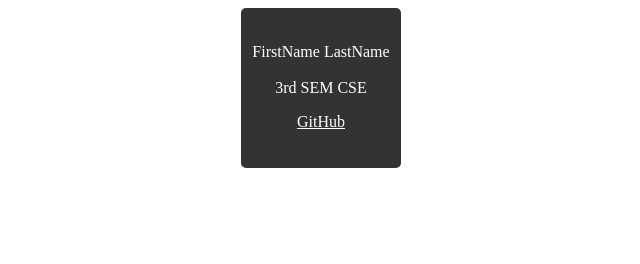
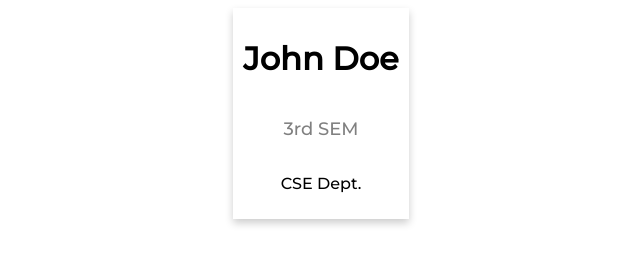
Before and after one commit to we-developers-community/OpenSource-contributions, a plain HTML site: page index.html in a window 1280 px wide. Shown: the whole page, without its empty margins (319-959 px from the left). Drawn offline with Linux system fonts and the light colour scheme.

Commit message:
Update index.html

```diff
--- a/index.html
+++ b/index.html
@@ -5,25 +5,33 @@
 Open Source Contributions
 </title>
 <style>
+@import url('https://fonts.googleapis.com/css2?family=Montserrat:wght@500&display=swap');
 .container{
 display:flex;
 justify-content:center;
 align-items:center;
-
+flex-wrap: wrap;
 }
 
 .card{
 display:flex;
 justify-content:center;
 align-items:center;
-background: #333;
-border-radius:5px;
-color: white;
-text-align:center;
-width: 10rem;
-height: 10rem;
-wrap: true;
 flex-direction: column;
+}
+.card {
+  box-shadow: 0 4px 8px 0 rgba(0, 0, 0, 0.2);
+  max-width: 20rem;
+  min-width: max-content;
+  margin: auto;
+  text-align: center;
+  font-family: 'Montserrat';
+  padding: 10px;
+}
+
+.title {
+  color: grey;
+  font-size: 18px;
 }
 .card a{
 color: white;
@@ -34,11 +42,17 @@ color: white;
 <body>
 
 <div class="container">
+<!--
 <div class="card">
-<p>
-FirstName LastName<br/><br/>
-3rd SEM CSE<br/></p>
-<a href="https://www.github.com/abcd">GitHub</a><br/>
+  <h1>John Doe</h1>
+  <p class="title">3rd SEM</p>
+  <p>CSE Dept.</p>
+</div>
+-->
+<div class="card">
+  <h1>John Doe</h1>
+  <p class="title">3rd SEM</p>
+  <p>CSE Dept.</p>
 </div>
 </div>
 
```
